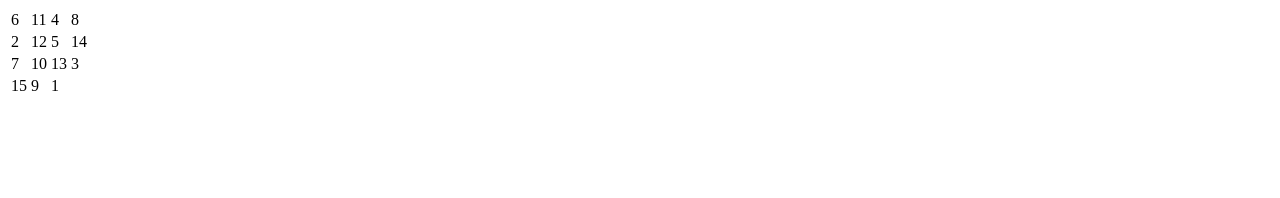
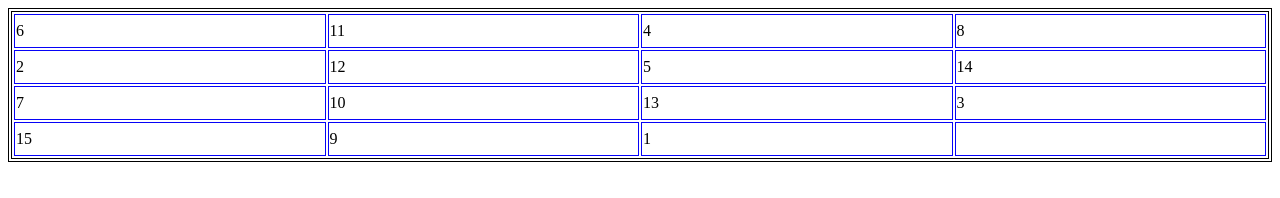
Before and after one commit to NikiforovJacob/SlowSquares, a website: page index.html in a window 1280 px wide. Drawn offline with Linux system fonts and the light colour scheme.

Commit message:
added css

```diff
--- /dev/null
+++ b/css/style.css
@@ -0,0 +1,11 @@
+.p-3 {
+    width: 20px;
+    height: 30px;
+    border: 1px double rgb(7, 3, 247);
+}
+
+.table-bordered {
+    width: 100%;
+    height: 100%;
+    border: 4px double black;
+}
--- a/index.html
+++ b/index.html
@@ -3,6 +3,7 @@
   <head>
       <meta charset="utf-8">
       <title>SlowSqares</title>
+      <link rel="stylesheet" href="/css/style.css">
   </head>
   <body>
     <div class="gem-puzzle">
```
